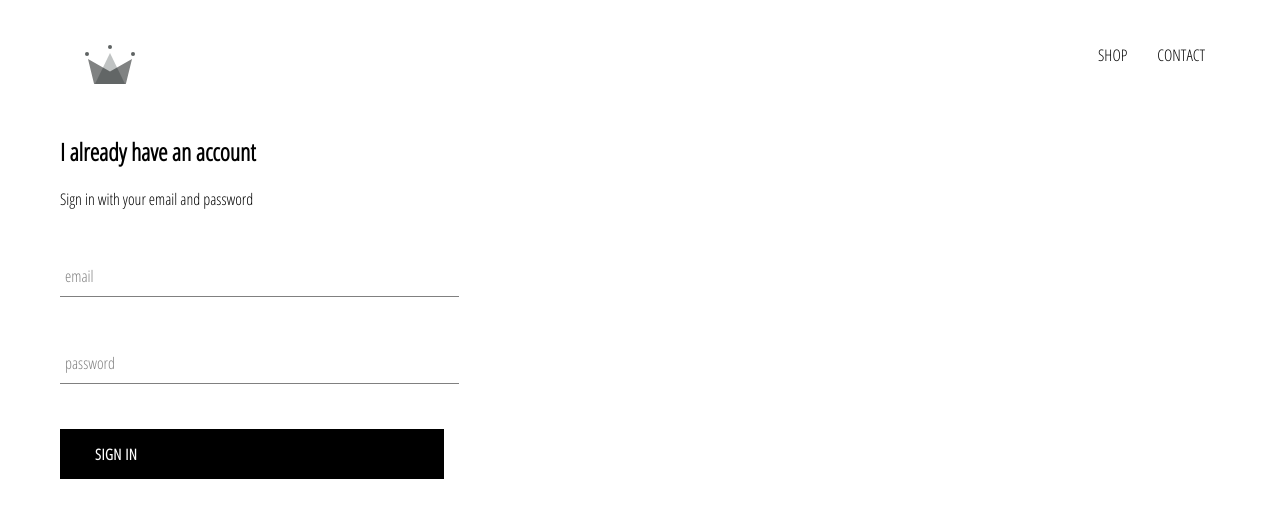
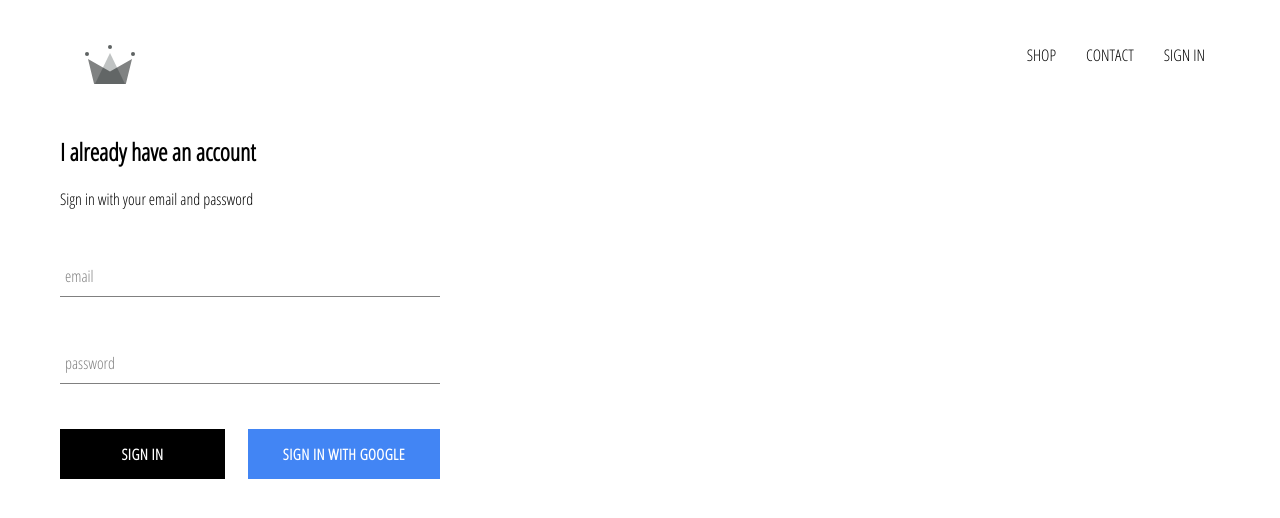
Before and after one commit to vdnj/crwn-clothing, a React (Create React App) app: page /signin in a window 1280 px wide. Shown: the top 518 px of the page. Built offline with nearby package versions, Linux system fonts and the light colour scheme; no server answers.

Commit message:
integrated firebase into application, created page with sign in component and sign in with google

```diff
--- a/package.json
+++ b/package.json
@@ -6,6 +6,7 @@
     "@testing-library/jest-dom": "^4.2.4",
     "@testing-library/react": "^9.5.0",
     "@testing-library/user-event": "^7.2.1",
+    "firebase": "^7.16.0",
     "node-sass": "^4.14.1",
     "react": "^16.13.1",
     "react-dom": "^16.13.1",
--- a/src/App.css
+++ b/src/App.css
@@ -7,3 +7,7 @@ a{
     text-decoration: none;
     color: black;
 }
+
+*{
+    box-sizing: border-box;
+}
--- a/src/App.js
+++ b/src/App.js
@@ -1,4 +1,5 @@
-import React from 'react';
+import React, { Component } from 'react';
+import { Switch, Route } from 'react-router-dom';
 
 import HomePage from './pages/homepage/homepage.component';
 import ShopPage from './pages/shop/shop.component';
@@ -6,13 +7,34 @@ import SignInAndSignUpPage from './pages/sign-in-and-sign-up/sign-in-and-sign-up
 import Header from './components/header/header.component';
 
 import './App.css';
-import { Switch, Route } from 'react-router-dom';
+
+import { auth } from './firebase/firebase.utils';
 
 
-function App() {
+class App extends Component{
+  constructor(){
+    super();
+    this.state = {
+      currentUser: null
+    }
+  }
+
+  unsubscribeFromAuth = null;
+
+  componentDidMount(){
+    this.unsubscribeFromAuth = auth.onAuthStateChanged(user=>{
+      this.setState({currentUser: user});
+    });
+  }
+
+  componentWillUnmount(){
+    this.unsubscribeFromAuth();
+  }
+
+  render(){
     return(
       <div>
-      <Header/>
+        <Header currentUser = {this.state.currentUser}/>
         <Switch>
           <Route exact path='/' component={HomePage} />
           <Route path='/shop' component={ShopPage}/>
@@ -20,8 +42,7 @@ function App() {
         </Switch>
       </div>
     )
-
-  return <HomePage/>;
+  }
 }
 
 export default App;
--- a/src/components/custom-button/custom-button.component.jsx
+++ b/src/components/custom-button/custom-button.component.jsx
@@ -2,10 +2,10 @@ import React from 'react';
 
 import './custom-button.styles.scss';
 
- const CustomButton = ({children, ...otherProps}) => (
-        <div className = 'custom-button' {...otherProps}>
+ const CustomButton = ({children, isGoogleSignIn, ...otherProps}) => (
+        <button className = {`${isGoogleSignIn? 'google-sign-in' : ''} custom-button`} {...otherProps}>
             {children}
-        </div>
+        </button>
     )
 
 export default CustomButton
--- a/src/components/custom-button/custom-button.styles.scss
+++ b/src/components/custom-button/custom-button.styles.scss
@@ -19,4 +19,16 @@
       color: black;
       border: 1px solid black;
     }
+
+    &.google-sign-in{
+      background-color: #4285f4;
+      color: white;
+
+      &:hover{
+        background-color: #357ae8;
+        border: none;
+      }
+
+    }
+
   }
--- a/src/components/header/header.component.jsx
+++ b/src/components/header/header.component.jsx
@@ -3,9 +3,11 @@ import {Link} from 'react-router-dom';
 
 import {ReactComponent as Logo} from '../../assets/crown.svg';
 
+import {auth} from '../../firebase/firebase.utils';
+
 import './header.styles.scss';
 
-const Header = () => (
+const Header = ({currentUser}) => (
         <div className='header'>
             <Link className='logo-container' to='/'>
                 <Logo className='logo'/>
@@ -17,6 +19,11 @@ const Header = () => (
                 <Link className='option' to='/contact'>
                     CONTACT
                 </Link>
+                {currentUser ?
+                    <div className='option' onClick={()=>auth.signOut()}>SIGN OUT</div>
+                    :
+                    <Link className='option' to='/signin'>SIGN IN</Link>
+                }
             </div>
         </div>
 )
--- a/src/components/header/header.styles.scss
+++ b/src/components/header/header.styles.scss
@@ -20,6 +20,7 @@
 
       .option {
         padding: 10px 15px;
+        cursor: pointer;
       }
     }
   }
--- a/src/components/sign-in/sign-in.component.jsx
+++ b/src/components/sign-in/sign-in.component.jsx
@@ -2,6 +2,8 @@ import React, { Component } from 'react';
 
 import FormInput from '../form-input/form-input.component';
 import CustomButton from '../custom-button/custom-button.component';
+
+import {signInWithGoogle} from '../../firebase/firebase.utils';
 
 import './sign-in.styles.scss';
 
@@ -48,7 +50,10 @@ export default class SignIn extends Component {
                         handleChange={this.handleChange}
                         required
                     />
-                    <CustomButton type="submit">Sign In</CustomButton>
+                    <div className="buttons">
+                        <CustomButton type="submit">Sign In</CustomButton>
+                        <CustomButton onClick={signInWithGoogle} isGoogleSignIn>Sign In With Google</CustomButton>
+                    </div>
                 </form>
             </div>
         )
--- a/src/components/sign-in/sign-in.styles.scss
+++ b/src/components/sign-in/sign-in.styles.scss
@@ -1,9 +1,15 @@
 .sign-in{
-    width: 30vw;
+    width: 380px;
     display: flex;
     flex-direction: column;
 
     .title{
         margin: 10px 0;
     }
+
+    .buttons{
+        display: flex;
+        justify-content: space-between;
+    }
+
 }
--- /dev/null
+++ b/src/firebase/firebase.utils.js
@@ -0,0 +1,24 @@
+import firebase from 'firebase/app';
+import 'firebase/firestore';
+import 'firebase/auth';
+
+const config = {
+    apiKey: "AIzaSyDrOVqJPG9A_5z1PTTD5EmMJB3ajsZZ13s",
+    authDomain: "crwn-db-f7e26.firebaseapp.com",
+    databaseURL: "https://crwn-db-f7e26.firebaseio.com",
+    projectId: "crwn-db-f7e26",
+    storageBucket: "crwn-db-f7e26.appspot.com",
+    messagingSenderId: "630342873965",
+    appId: "1:630342873965:web:b8681477ed42d45a692064"
+  }
+
+firebase.initializeApp(config);
+
+export const firestore = firebase.firestore();
+export const auth = firebase.auth();
+
+const provider = new firebase.auth.GoogleAuthProvider();
+provider.setCustomParameters({prompt: 'select_account'});
+export const signInWithGoogle = () => auth.signInWithPopup(provider);
+
+export default firebase;
```
Also changed, not shown: 1 other file (tests, documents, lock files or other folders). Lines whose indentation alone changed are shown as unchanged.
